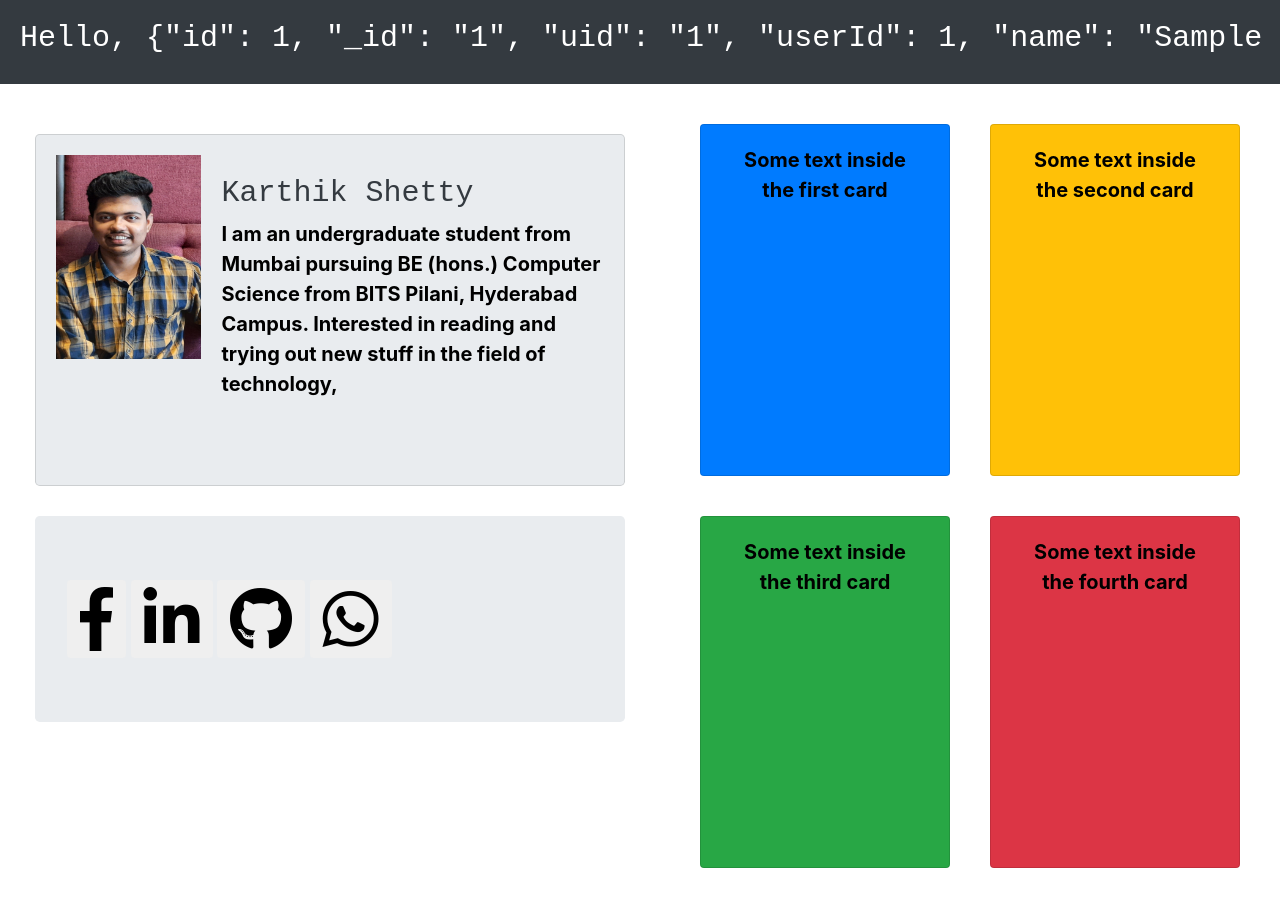
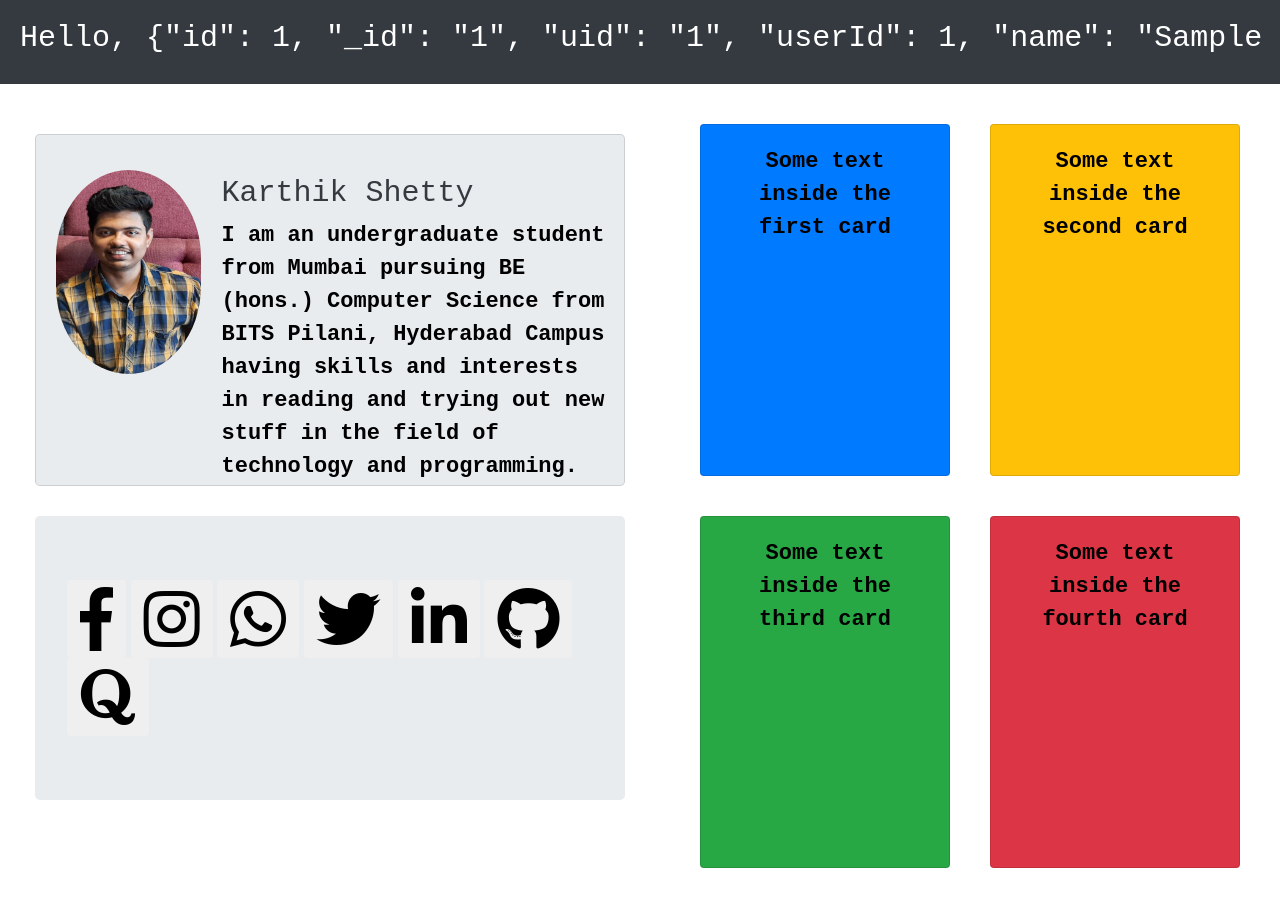
Before and after one commit to karthikshetty03/Homepage, a plain HTML site: page projects.html in a window 1280 px wide. Shown: the top 906 px of the page. Drawn offline with nearby package versions, Linux system fonts and the light colour scheme; sample sign-in values are in the browser's storage.

Commit message:
Fontawesome iconms

```diff
--- a/projects.css
+++ b/projects.css
@@ -35,8 +35,8 @@ h2{
 img{
     height : 400px !important;
     width: 175px !important;
-
-     margin-top : 20px !important;
+    border-radius: 100px !important;
+     margin-top : 35px !important;
 
 }
 .nostyle
@@ -53,7 +53,8 @@ img{
 }
 
 p{
-   font-size: 20px;
+    font-family: 'Courier New', Courier, monospace !important;
+   font-size: 22px;
    color: black;
    font-weight: bold !important;
    display: block !important;
--- a/projects.html
+++ b/projects.html
@@ -31,19 +31,25 @@
     <div class="row">
         <div class="col">
             <div class="card jumbotron row nostyle text-dark">
-                <img class="rounded mx-auto d-block col-7 card-img-top" src="pic.jpg" alt="Card image">
+                <img class=" mx-auto d-block col-7 card-img-top" src="pic.jpg" alt="Card image">
                 <div class="col-8 nostyle card-body">
                     <h2>Karthik Shetty</h2>
-                    <p class="card-text">I am an undergraduate student from Mumbai pursuing BE (hons.) Computer Science from BITS Pilani, Hyderabad Campus. Interested in reading and trying out new stuff in the field of technology,
+                    <p class="card-text">I am an undergraduate student from Mumbai pursuing BE (hons.) Computer Science from BITS Pilani, Hyderabad Campus having skills and interests in reading and trying out new stuff in the field of technology and programming.
 
                     </p>
                 </div>
             </div>
             <div class="jumbotron">
+
             <button class ="btn"><i class="fab fa-4x  fa-facebook-f"></i></button>
+            <button class="btn"> <i class=" fab fa-4x fa-instagram"></i></button>
+            <button class="btn"> <i class=" fab fa-4x fa-whatsapp"></i></button>
+            <button class="btn"> <i class=" fab fa-4x fa-twitter"></i></button>
             <button class="btn"> <i class="fab fa-4x fa-linkedin-in"></i></button>
             <button class="btn"><i class="fab fa-4x  fa-github"></i></button>
-            <button class="btn"> <i class=" fab fa-4x fa-whatsapp"></i></button>
+            <button class="btn"> <i class=" fab fa-4x fa-quora"></i></button>
+
+
             </div>
         </div>
 
```
